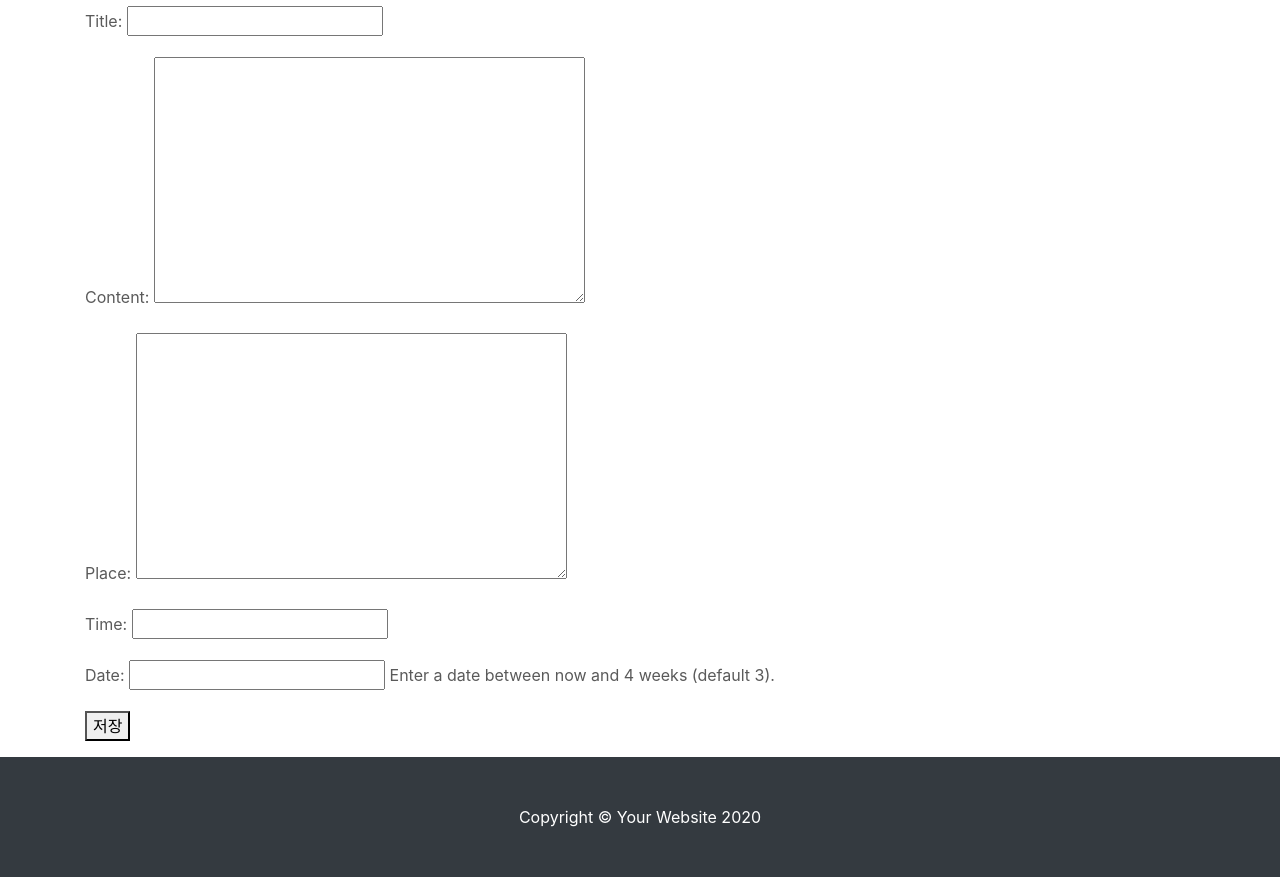
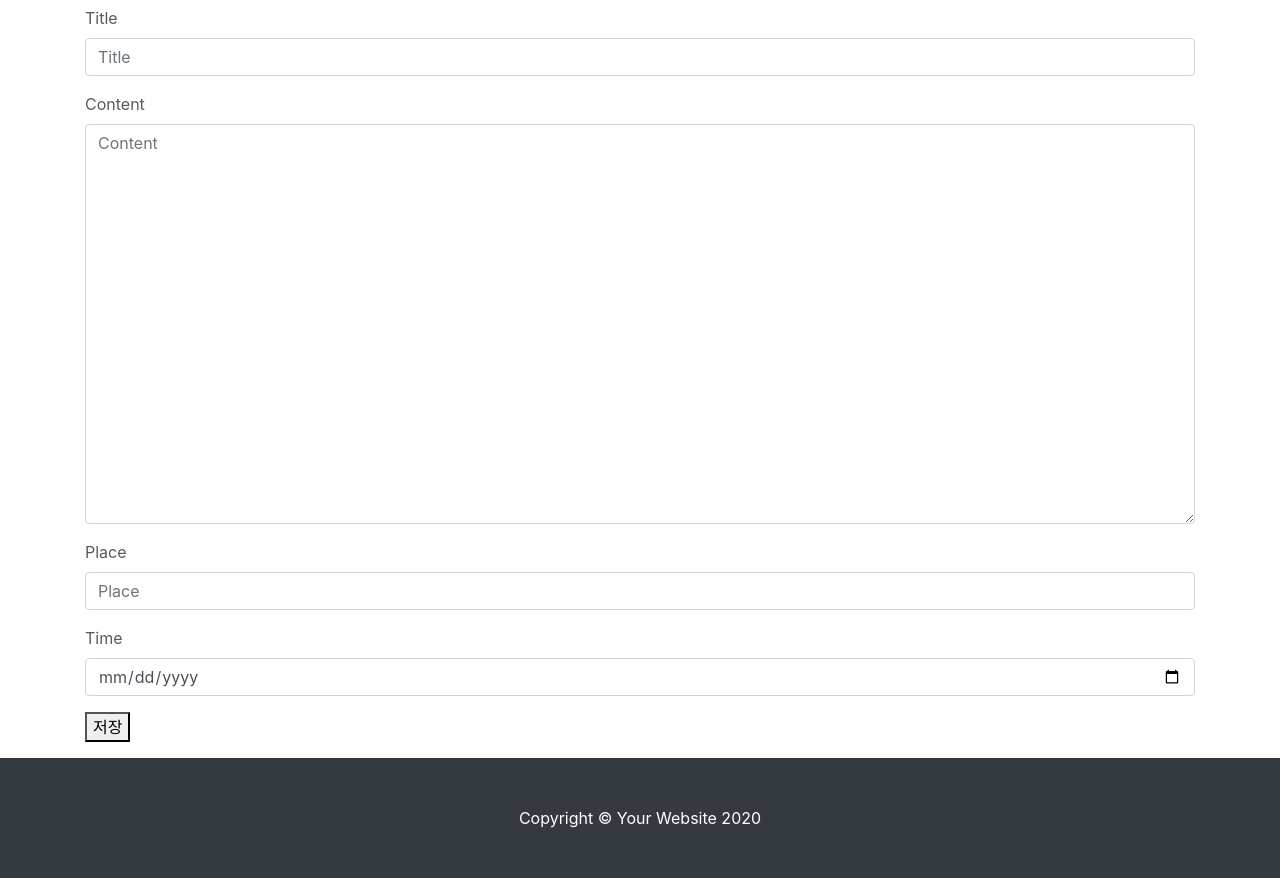
Before and after one commit to gyounghan/Web, a Django app: page /appointment/create/ in a window 1280 px wide. Shown: the part 68-946 px from the top of the page. Run offline with Django 3.2, Linux system fonts and the light colour scheme; some libraries are stand-ins or nearby versions.

Commit message:
appointment create template 초안

```diff
--- a/blank_meeting/appointment/forms.py
+++ b/blank_meeting/appointment/forms.py
@@ -1,21 +1,26 @@
 from django import forms
 from .models import Appointment
 import datetime
-
+import pytz
 class CreateAppointment(forms.ModelForm):
     class Meta:
-        renewal_date = forms.DateField(help_text="Enter a date between now and 4 weeks (default 3).")
+        model = Appointment
+        fields=('title', 'content', 'place', 'time')
+        exclude=('publisher',)
+        widgets = {
+          'time': forms.DateInput(attrs={'type': 'date'})
+        }
 
-        model = Appointment
-        fields=('title', 'content', 'place', 'time',)
-        exclude=('publisher',)
+    def clean_time(self):
+        time = self.cleaned_data.get('time')
 
-    date = forms.DateField(help_text="Enter a date between now and 4 weeks (default 3).")
-    def clean_date(self):
-        date = self.cleaned_data['date']
-        if date < datetime.date.today():
+        now = datetime.datetime.now()
+        now = pytz.utc.localize(now)
+        print(str(time) + " date : " + str(now))
+
+        if time < now:
            raise forms.ValidationError("The date cannot be in the past!")
-        return date
+        return time
 
 class SearchForm(forms.ModelForm):
      word = forms.CharField(label='Search Word')
--- a/blank_meeting/appointment/templates/create.html
+++ b/blank_meeting/appointment/templates/create.html
@@ -94,8 +94,21 @@
             enctype="multipart/form-data"
         >
             {% csrf_token %}
-            {{ form.as_p }}
+            {% for field in form %}
+            <div class ="form-group">
+                <label for = "{{ field.id_for_label }}">{{field.label}}</label>
 
+
+                {% ifequal field.name 'content' %}
+                <textarea class = "form-control" style="height:50vh;" name = "{{ field.name }}" placeholder = "{{field.label}}"></textarea>
+
+                {% else %}
+                <input type = "{{ field.field.widget.input_type }}" class ="form-control" id ="{{field.id_for_label}}"
+                placeholder = "{{field.label}}" name = "{{field.name}}">
+                {% endifequal %}
+
+            </div>
+            {% endfor %}
             <p>
                 <button type="submit">저장</button>
             </p>
--- a/blank_meeting/blank_meeting/settings.py
+++ b/blank_meeting/blank_meeting/settings.py
@@ -115,7 +115,7 @@ USE_L10N = True
 
 USE_TZ = True
 
-
+DATE_INPUT_FORMATS = ['%d-%m-%Y']
 # Static files (CSS, JavaScript, Images)
 # https://docs.djangoproject.com/en/3.0/howto/static-files/
 
```
